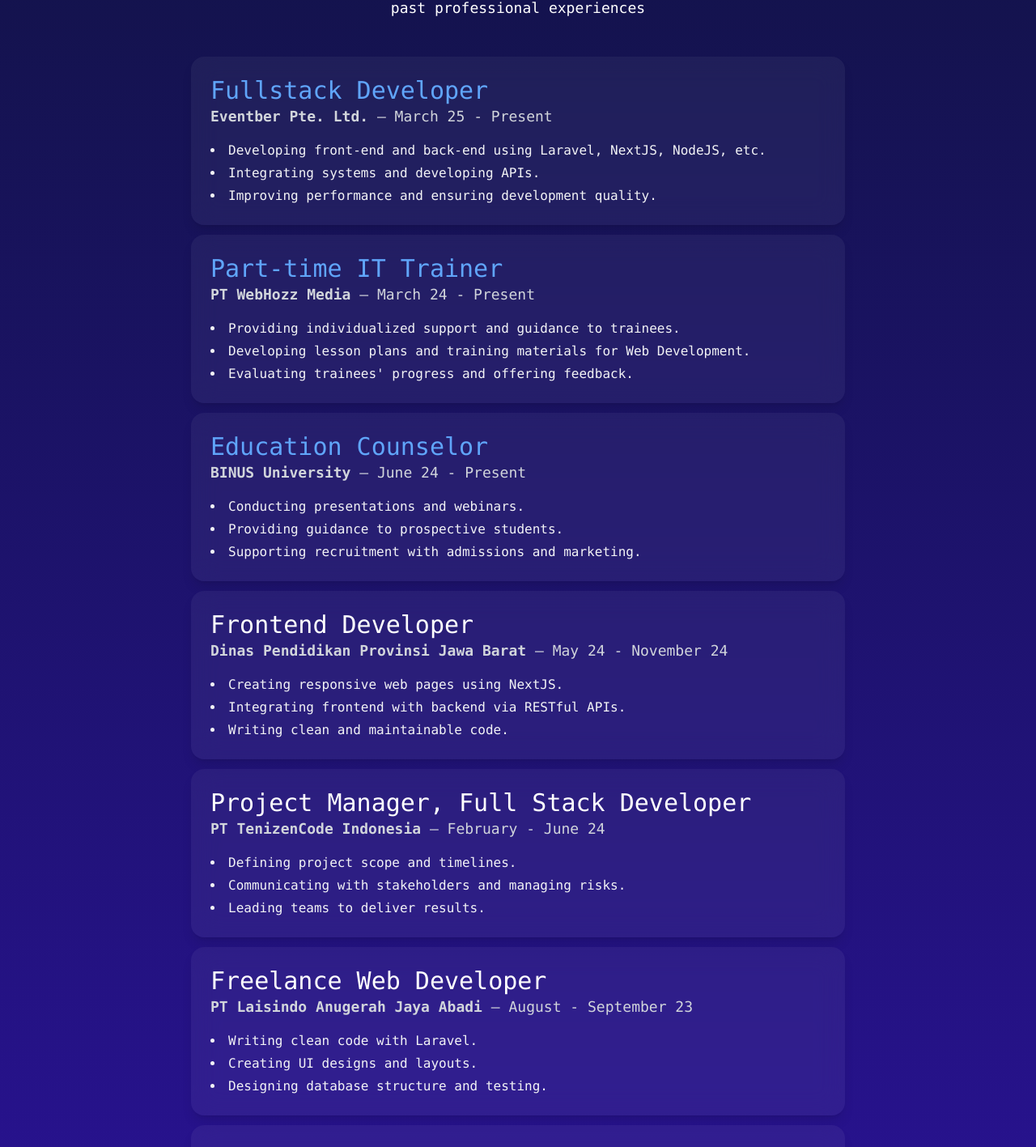
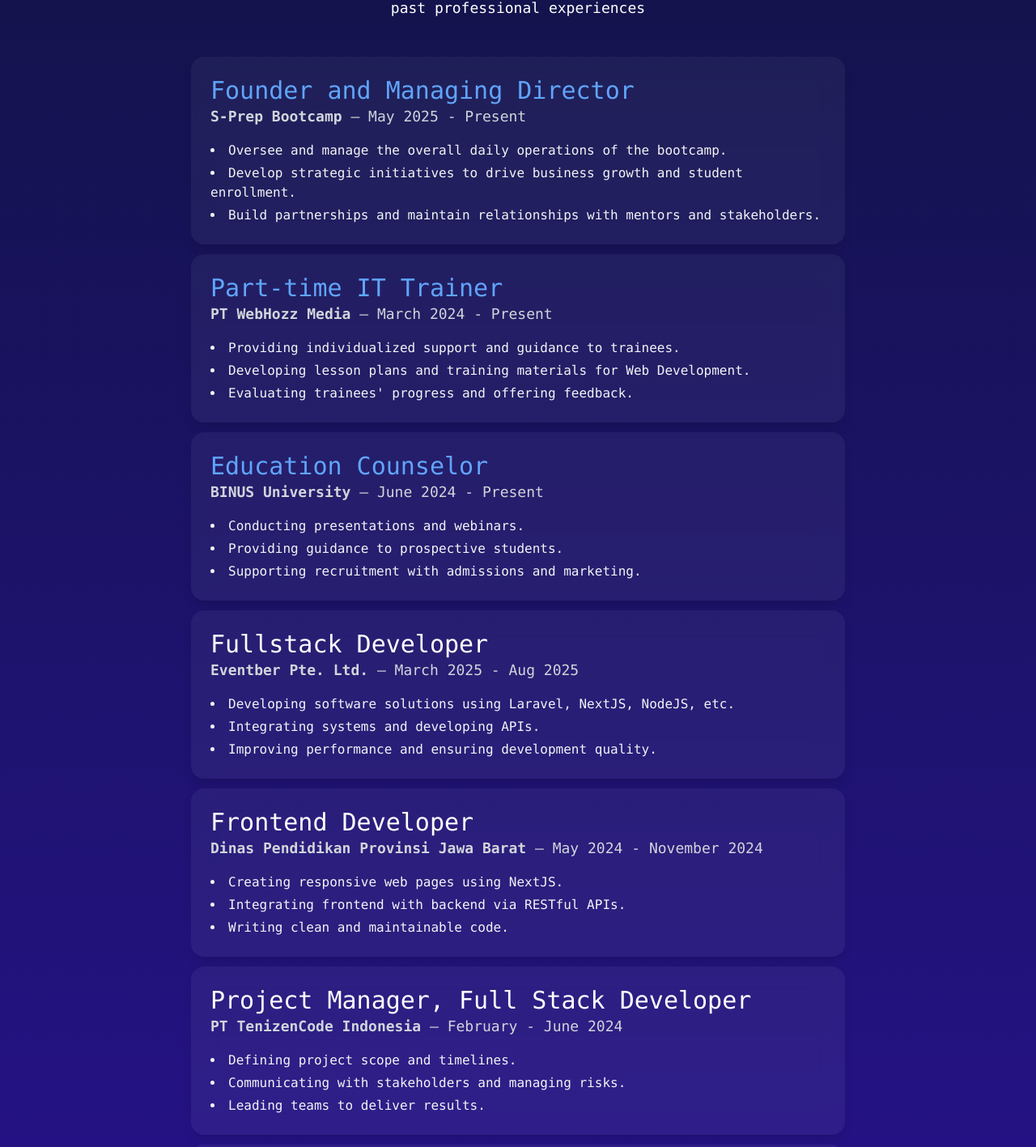
Before and after one commit to abrahamgregorius/webfolder, a React (Vite) app: page /experiences in a window 1280 px wide. Shown: the part 211-1628 px from the top of the page at 81% size. Built offline with nearby package versions, Linux system fonts and the light colour scheme.

Commit message:
feat: experiences

```diff
--- a/src/pages/Experiences.jsx
+++ b/src/pages/Experiences.jsx
@@ -6,20 +6,20 @@
 
 const experiences = [
     {
-    company: "Eventber Pte. Ltd.",
-    title: "Fullstack Developer",
-    date: "March 25 - Present",
+        company: "S-Prep Bootcamp",
+        title: "Founder and Managing Director",
+        date: "May 2025 - Present",
         isActive: true,
         details: [
-      "Developing front-end and back-end using Laravel, NextJS, NodeJS, etc.",
-      "Integrating systems and developing APIs.",
-      "Improving performance and ensuring development quality.",
+            "Oversee and manage the overall daily operations of the bootcamp.",
+            "Develop strategic initiatives to drive business growth and student enrollment.",
+            "Build partnerships and maintain relationships with mentors and stakeholders.",
         ],
     },
     {
         company: "PT WebHozz Media",
         title: "Part-time IT Trainer",
-    date: "March 24 - Present",
+        date: "March 2024 - Present",
         isActive: true,
         details: [
             "Providing individualized support and guidance to trainees.",
@@ -30,7 +30,7 @@
     {
         company: "BINUS University",
         title: "Education Counselor",
-    date: "June 24 - Present",
+        date: "June 2024 - Present",
         isActive: true,
         details: [
             "Conducting presentations and webinars.",
@@ -39,9 +39,20 @@
         ],
     },
     {
+        company: "Eventber Pte. Ltd.",
+        title: "Fullstack Developer",
+        date: "March 2025 - Aug 2025",
+        isActive: false,
+        details: [
+            "Developing software solutions using Laravel, NextJS, NodeJS, etc.",
+            "Integrating systems and developing APIs.",
+            "Improving performance and ensuring development quality.",
+        ],
+    },
+    {
         company: "Dinas Pendidikan Provinsi Jawa Barat",
         title: "Frontend Developer",
-    date: "May 24 - November 24",
+        date: "May 2024 - November 2024",
         details: [
             "Creating responsive web pages using NextJS.",
             "Integrating frontend with backend via RESTful APIs.",
@@ -51,7 +62,7 @@
     {
         company: "PT TenizenCode Indonesia",
         title: "Project Manager, Full Stack Developer",
-    date: "February - June 24",
+        date: "February - June 2024",
         details: [
             "Defining project scope and timelines.",
             "Communicating with stakeholders and managing risks.",
@@ -61,7 +72,7 @@
     {
         company: "PT Laisindo Anugerah Jaya Abadi",
         title: "Freelance Web Developer",
-    date: "August - September 23",
+        date: "August - September 2023",
         details: [
             "Writing clean code with Laravel.",
             "Creating UI designs and layouts.",
@@ -71,7 +82,7 @@
     {
         company: "PT Solusi Intek Indonesia",
         title: "Software Developer",
-    date: "October 22 - March 23",
+        date: "October 2022 - March 2023",
         details: [
             "Programming and debugging software.",
             "Collaborating with developers and managers.",
@@ -98,11 +109,18 @@
                                         key={index}
                                         className="bg-white bg-opacity-5 backdrop-blur-lg text-left p-6 rounded-2xl shadow-lg"
                                     >
-                    <h3 className={`text-3xl ${exp.isActive ? "text-blue-400" : "text-white"}`}>
+                                        <h3
+                                            className={`text-3xl ${
+                                                exp.isActive
+                                                    ? "text-blue-400"
+                                                    : "text-white"
+                                            }`}
+                                        >
                                             {exp.title}
                                         </h3>
                                         <p className="text-lg text-gray-300">
-                      <b>{exp.company}</b> &mdash; {exp.date}
+                                            <b>{exp.company}</b> &mdash;{" "}
+                                            {exp.date}
                                         </p>
                                         <ul className="list-disc list-inside mt-4 text-gray-100 space-y-1">
                                             {exp.details.map((point, i) => (
```
Lines whose indentation alone changed are shown as unchanged.
